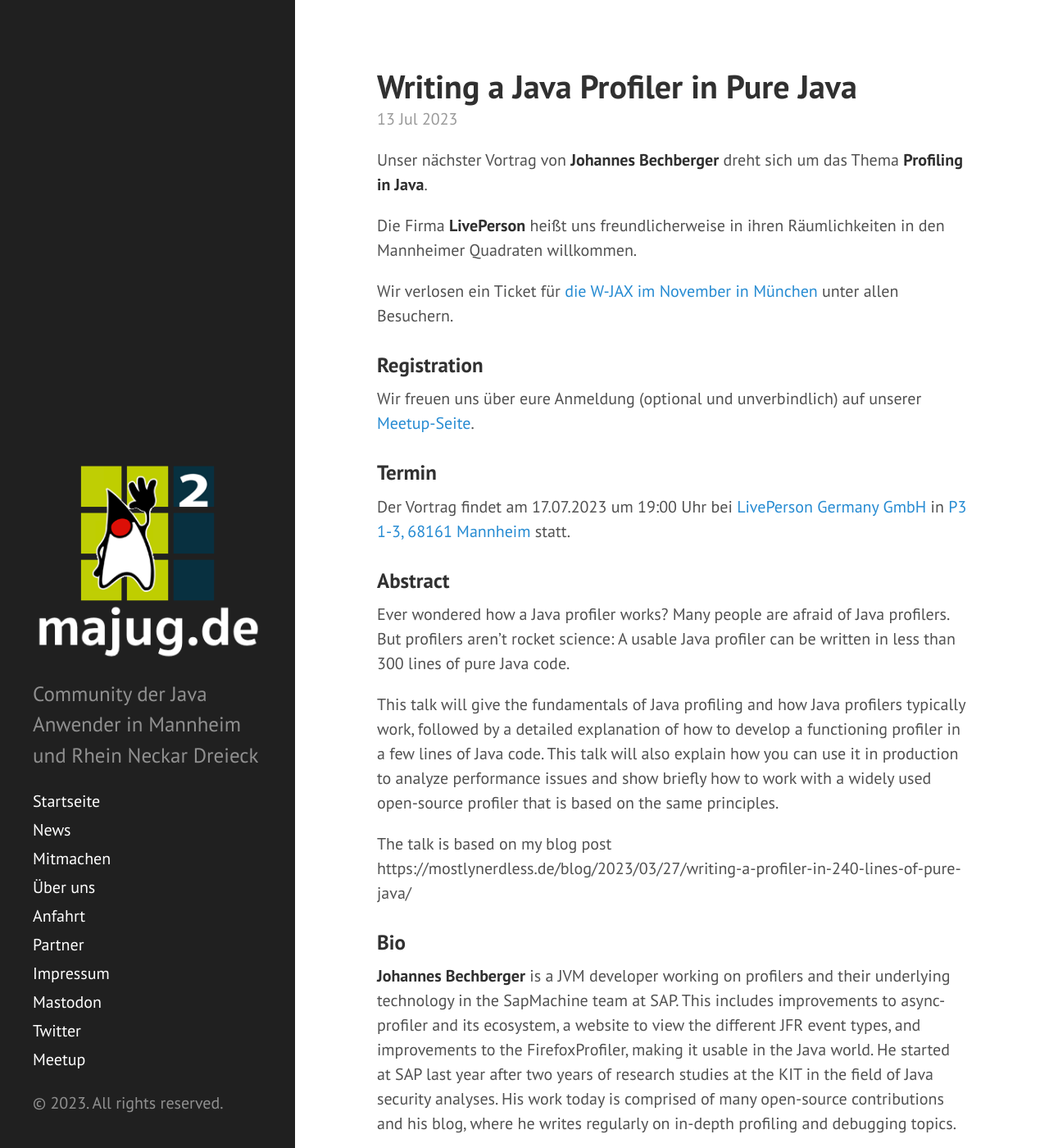
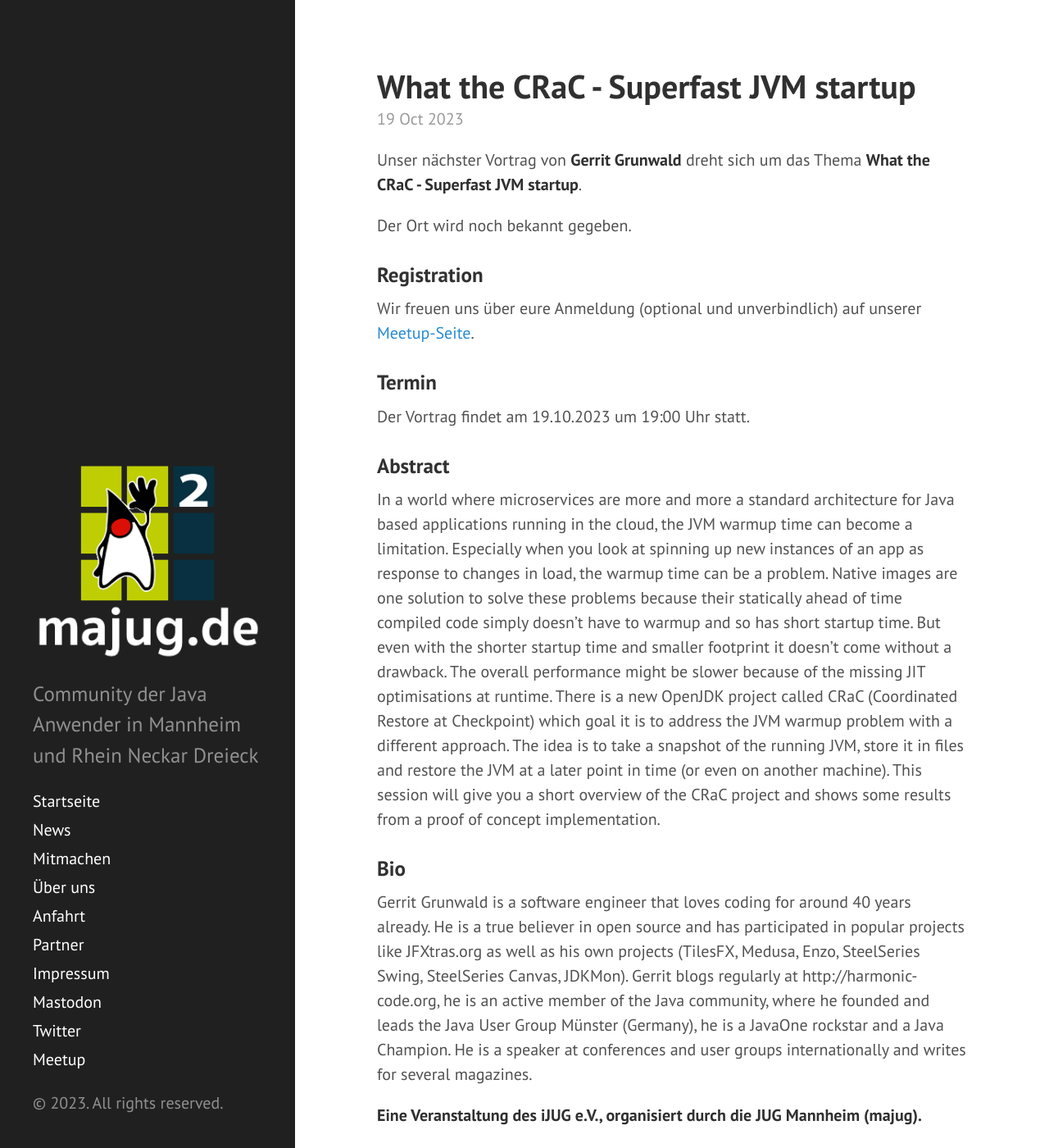
Before and after one commit to majug/majug.github.io, a Jekyll site: the page built from index.html, in a window 1280 px wide and 1400 px high. Shown: the whole window at 82% size. Built offline with Jekyll 4.4.1, drawn with Linux system fonts in a browser that asks for light colours; some of the changed text lies outside the part shown.

Commit message:
Added Crac Talk

```diff
--- /dev/null
+++ b/_posts/2023-10-19-jvm-crac.md
@@ -0,0 +1,33 @@
+---
+layout: post
+title: "What the CRaC - Superfast JVM startup"
+speaker: "Gerrit Grunwald"
+location: "tbd"
+state: startpage
+---
+
+Unser nächster Vortrag von **Gerrit Grunwald** dreht sich um das Thema **What the CRaC - Superfast JVM startup**.
+
+Der Ort wird noch bekannt gegeben.
+
+### Registration
+
+Wir freuen uns über eure Anmeldung (optional und unverbindlich) auf unserer [Meetup-Seite](https://www.meetup.com/de-DE/mannheim-java-usergroup/events/295820209/).
+
+### Termin
+
+Der Vortrag findet am 19.10.2023 um 19:00 Uhr statt.
+
+
+### Abstract
+In a world where microservices are more and more a standard architecture for Java based applications running in the cloud, the JVM warmup time can become a limitation. Especially when you look at spinning up new instances of an app as response to changes in load, the warmup time can be a problem. Native images are one solution to solve these problems because their statically ahead of time compiled code simply doesn’t have to warmup and so has short startup time. But even with the shorter startup time and smaller footprint it doesn’t come without a drawback. The overall performance might be slower because of the missing JIT optimisations at runtime. There is a new OpenJDK project called CRaC (Coordinated Restore at Checkpoint) which goal it is to address the JVM warmup problem with a different approach. The idea is to take a snapshot of the running JVM, store it in files and restore the JVM at a later point in time (or even on another machine).
+This session will give you a short overview of the CRaC project and shows some results from a proof of concept implementation.
+
+
+### Bio
+
+Gerrit Grunwald is a software engineer that loves coding for around 40 years already. He is a true believer in open source and has participated in popular projects like JFXtras.org as well as his own projects (TilesFX, Medusa, Enzo, SteelSeries Swing, SteelSeries Canvas, JDKMon).
+Gerrit blogs regularly at http://harmonic-code.org, he is an active member of the Java community, where he founded and leads the Java User Group Münster (Germany), he is a JavaOne rockstar and a Java Champion. He is a speaker at conferences and user groups internationally and writes for several magazines.
+
+
+**Eine Veranstaltung des iJUG e.V., organisiert durch die JUG Mannheim (majug).**
```
Also changed, not shown: _posts/2023-07-13-writing-a-java-profiler.md (+0 -1 lines).
